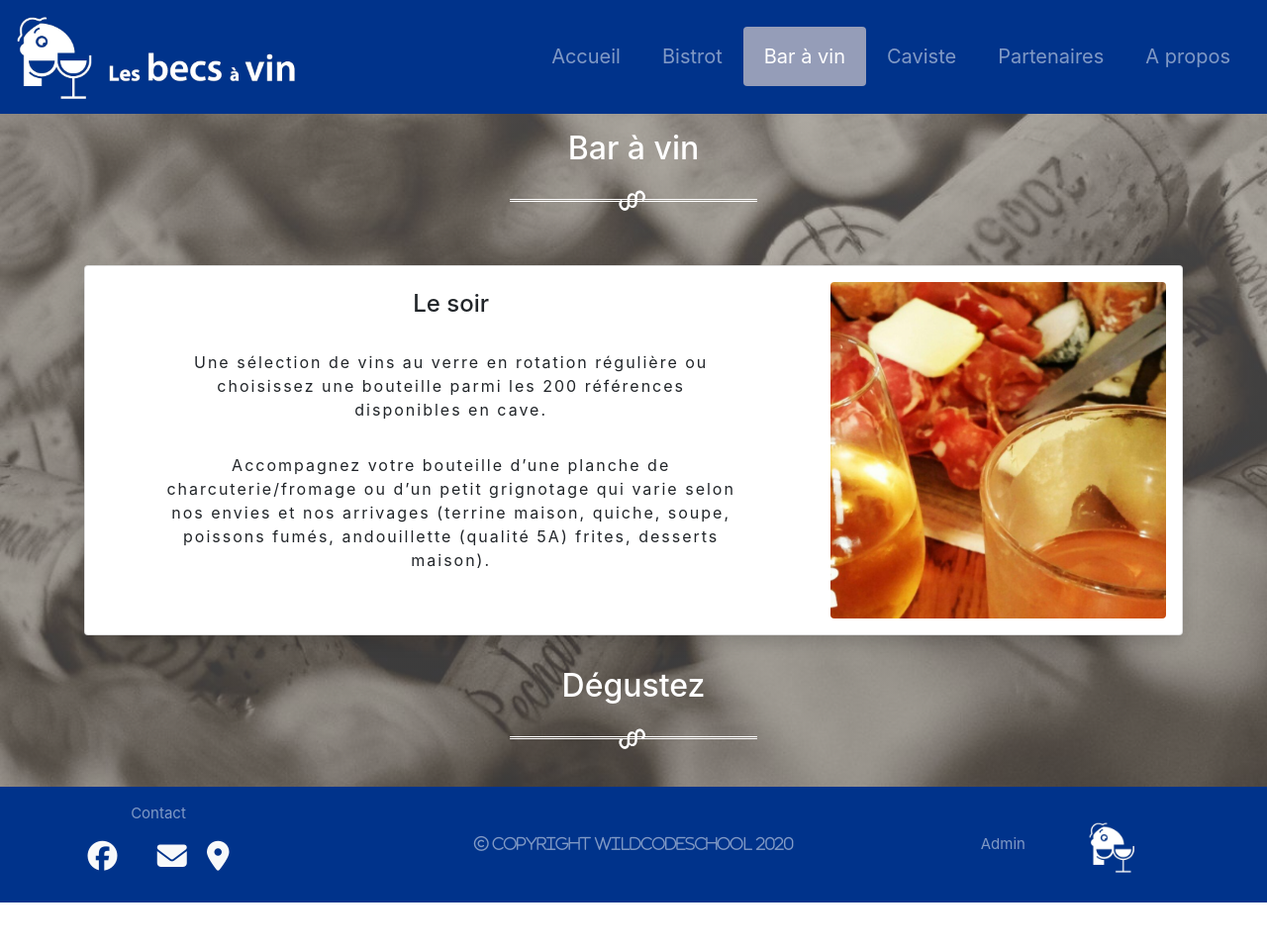
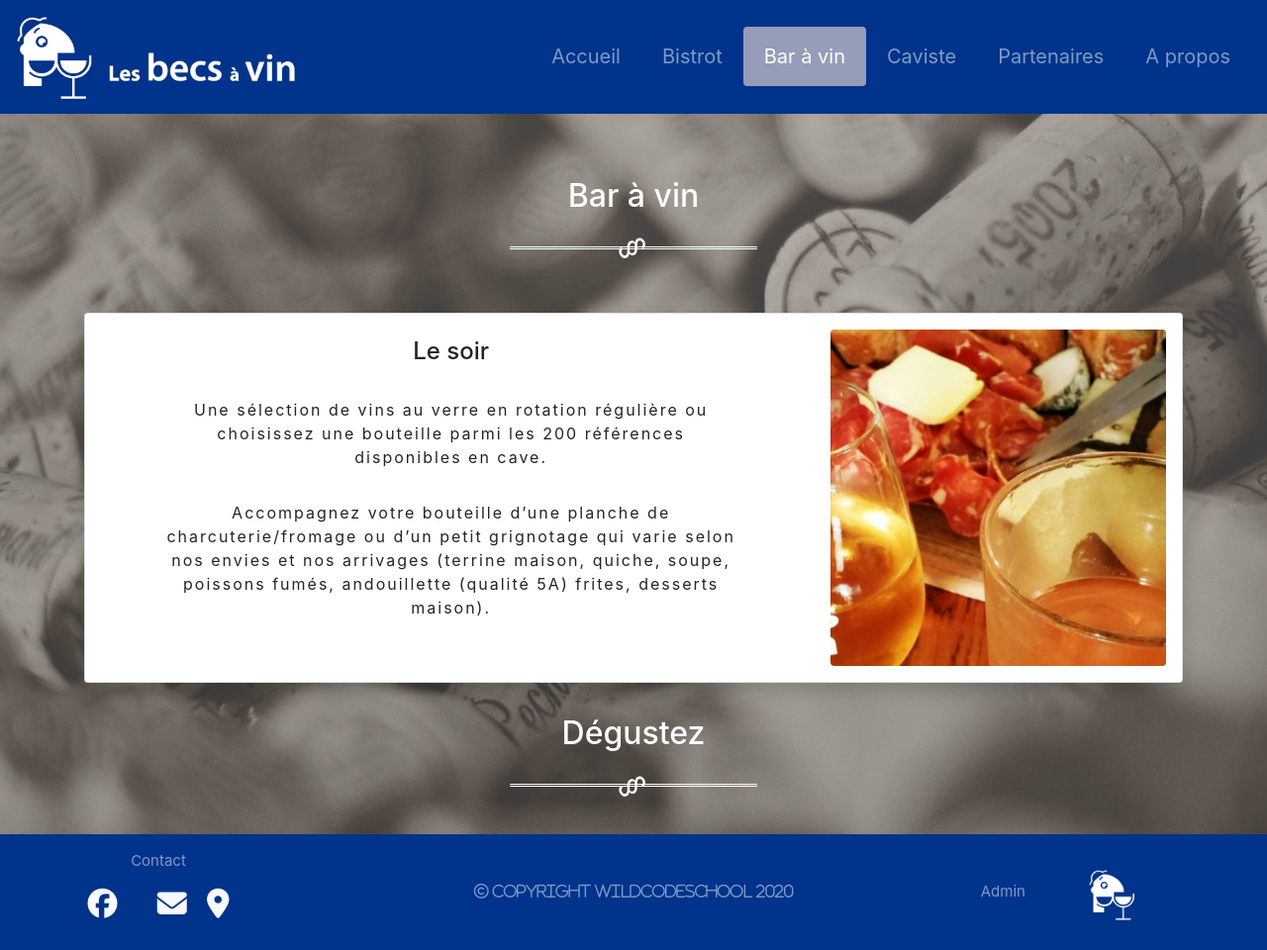
Before and after one commit to fredericbertrand/becsaVin, a Django app: page /baravin/ in a window 1280 px wide. Shown: the whole page at 99% size. Before the commit the page ends 912 px from the top, so only its background shows below. Run offline with Django 3.2, Linux system fonts and the light colour scheme; some libraries are stand-ins or nearby versions; grey boxes are pictures that could not be loaded.

Commit message:
ajustement hauteur corps de base

```diff
--- a/becsavin/main_app/static/main_app/css/style.css
+++ b/becsavin/main_app/static/main_app/css/style.css
@@ -104,7 +104,8 @@ hr.style-eight:after {
 }
 
 .hauteurbox {
-  min-height: 73vh;
+
+  min-height: 80vh;
 }
 
 /* ==========Présentation========== */
--- a/becsavin/main_app/templates/main_app/base.html
+++ b/becsavin/main_app/templates/main_app/base.html
@@ -68,7 +68,7 @@
     <div class="container-fluid hauteurbox">
         <div class="row">
             <div class="col-12">
-                <div class="">
+                <div class="mt-5">
                     {% block content %}{% endblock %}
                 </div>
             </div>
```
Also changed, not shown: becsavin/file/data_image.jpg (added).
